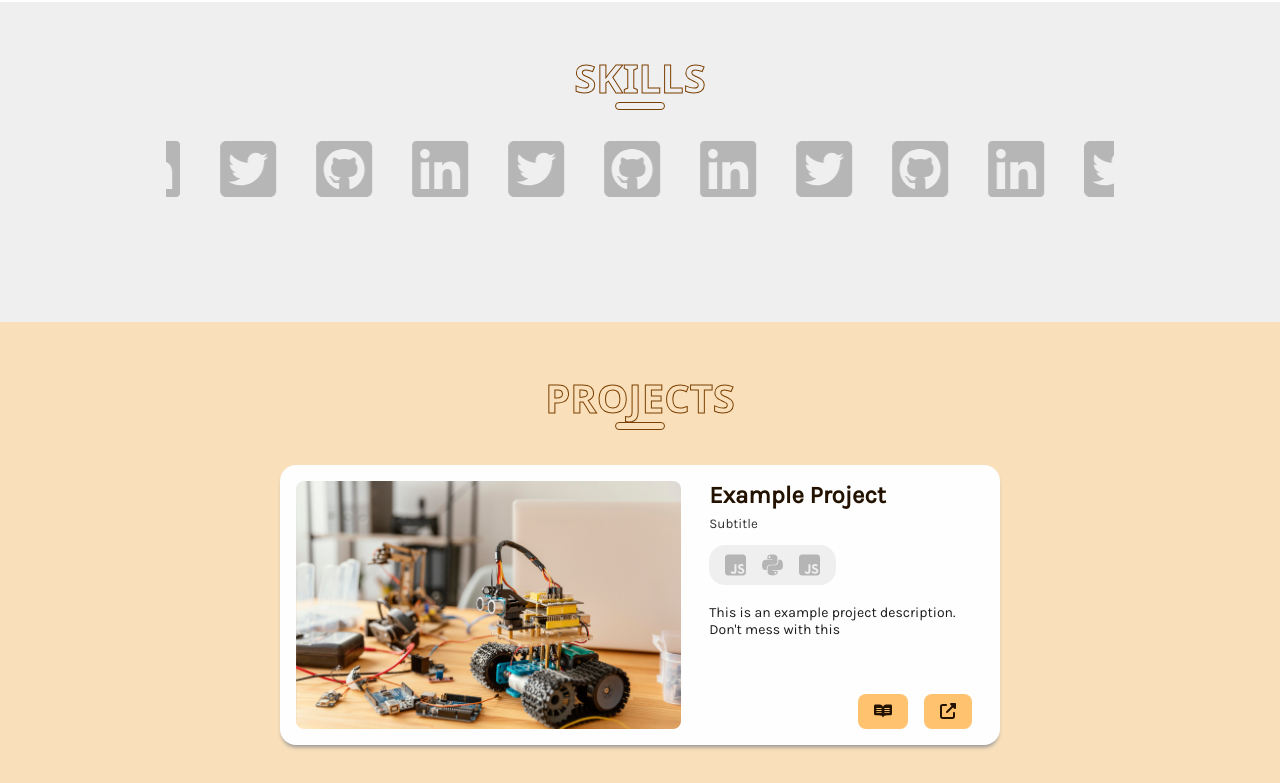
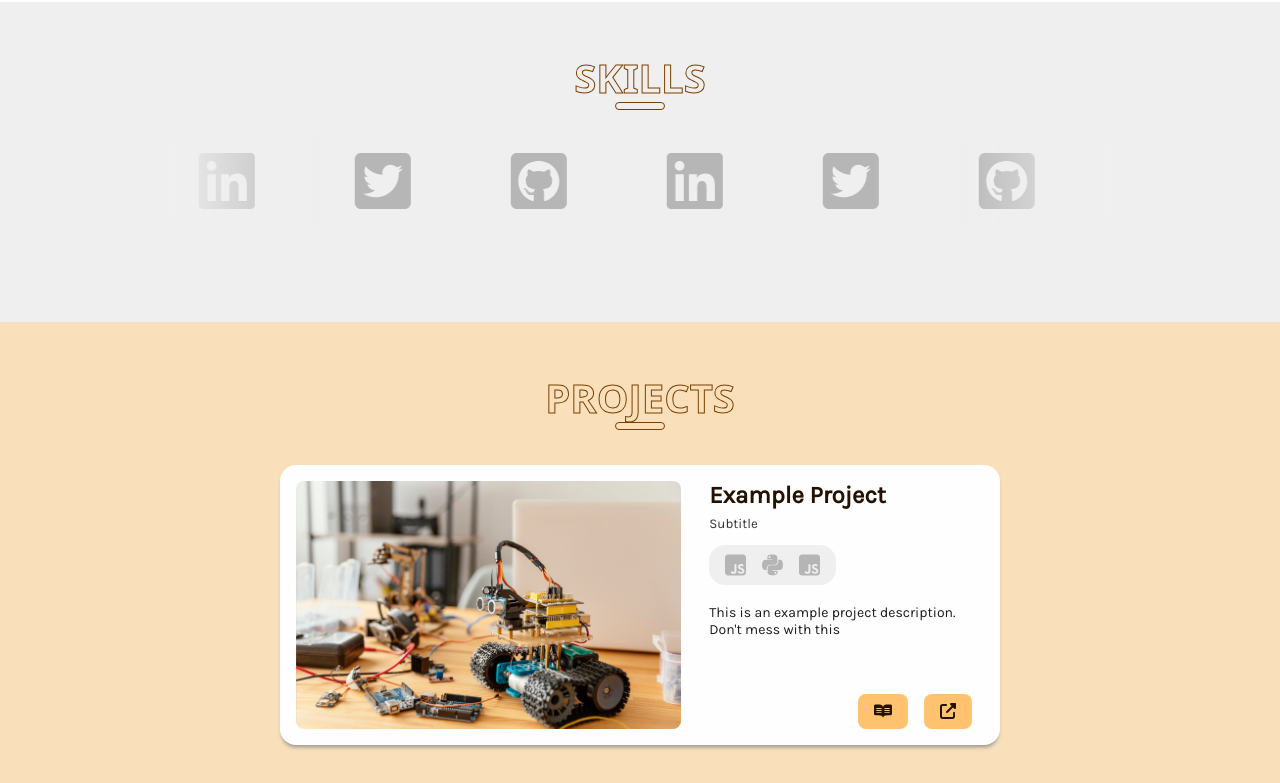
Before and after one commit to esmond-adjei/portfolio-website, a React (Create React App) app in the folder portfolio-front/: page / in a window 1280 px wide. Shown: the part 1280-2063 px from the top of the page. Built offline with nearby package versions, Linux system fonts and the light colour scheme.

Commit message:
modified some files

```diff
--- a/portfolio-front/src/components/Content.js
+++ b/portfolio-front/src/components/Content.js
@@ -16,7 +16,6 @@ import sadStudent from '../images/stock/sad-student.jpg';
 import { FontAwesomeIcon  } from '@fortawesome/react-fontawesome';
 import { faSquareJs, faPython, faLinkedin, faTwitter, faGithub } from '@fortawesome/free-brands-svg-icons';
 
-// import {linkedin.svg, square-github.svg, square-twitter.svg} from '../../images';
 import sqLinkedin from '../images/square-linkedin.svg';
 import sqGithub from '../images/square-github.svg';
 import sqTwitter from '../images/square-twitter.svg';
@@ -82,7 +81,7 @@ function MainContent() {
 {/* skills */}
             <section className='skills__section'>
                 <h2 className='section__heading'>SKILLS</h2>
-                <div className='skill_logos'>
+                <div className='skill_logos marquee'>
                     <BigLogo imageSrc={sqGithub} imageAlt={'github'}/>
                     <BigLogo imageSrc={sqLinkedin} imageAlt={'linkedin'}/>
                     <BigLogo imageSrc={sqTwitter} imageAlt={'twitter'}/>
@@ -95,7 +94,6 @@ function MainContent() {
                     <BigLogo imageSrc={sqGithub} imageAlt={'github'}/>
                     <BigLogo imageSrc={sqLinkedin} imageAlt={'linkedin'}/>
                     <BigLogo imageSrc={sqTwitter} imageAlt={'twitter'}/>
-                    <i className='fab fa-free-code-camp'/>
                 </div>
             </section>
 
--- a/portfolio-front/src/components/Header.js
+++ b/portfolio-front/src/components/Header.js
@@ -1,4 +1,4 @@
-import logoGold from '../images/22-logo.jpg';
+import logoGold from '../images/22-choco-plain.png';
 
 import React from 'react';
 
--- a/portfolio-front/src/components/microcomponents/micro.css
+++ b/portfolio-front/src/components/microcomponents/micro.css
@@ -55,8 +55,8 @@
       transform: translateX(0%);
     }
     100% {
-      -webkit-transform: translateX(-100%);
-      transform: translateX(-100%);
+      -webkit-transform: translateX(-500%);
+      transform: translateX(-500%);
     }
   }
 
@@ -231,6 +231,18 @@ button[type="submit"] {
   width: 100%;
   height: 100%;
   transition: transform 0.3s ease;
+  position: relative;
+}
+
+.image-container::before{
+  position: absolute;
+  top: 0;
+  left: 0;
+  width: 75%;
+  height: 100%;
+  content: "";
+  z-index: 10;
+  background: linear-gradient(to right, black 0%, transparent 100%);
 }
 
 .slide {
@@ -240,6 +252,7 @@ button[type="submit"] {
   object-fit: cover;
   transition: opacity 0.3s ease;
   opacity: 0;
+  position: relative;
 }
 
 .slide.active {
--- a/portfolio-front/src/components/microcomponents/slidingImages.js
+++ b/portfolio-front/src/components/microcomponents/slidingImages.js
@@ -1,16 +1,55 @@
-import React, { useState } from 'react';
-
+import React, { useState, useRef } from 'react';
 
 const SlidingImage = ({ images }) => {
   const [activeIndex, setActiveIndex] = useState(0);
+  const containerRef = useRef(null);
+  const [dragStartX, setDragStartX] = useState(null);
 
   const handleDotClick = (index) => {
     setActiveIndex(index);
   };
 
+  const handleMouseDown = (event) => {
+    setDragStartX(event.clientX);
+  };
+
+  const handleMouseMove = (event) => {
+    if (dragStartX !== null) {
+      const dragDistance = event.clientX - dragStartX;
+      containerRef.current.style.transform = `translateX(calc(-${activeIndex * 100}% + ${dragDistance}px))`;
+    }
+  };
+
+  const handleMouseUp = (event) => {
+    if (dragStartX !== null) {
+      const dragDistance = event.clientX - dragStartX;
+      const slideWidth = containerRef.current.offsetWidth;
+      const swipeThreshold = slideWidth / 5;
+
+      if (dragDistance < -swipeThreshold && activeIndex < images.length - 1) {
+        setActiveIndex(activeIndex + 1);
+      } else if (dragDistance > swipeThreshold && activeIndex > 0) {
+        setActiveIndex(activeIndex - 1);
+      }
+
+      containerRef.current.style.transform = `translateX(-${activeIndex * 100}%)`;
+      setDragStartX(null);
+    }
+  };
+
   return (
-      <div className="sliding-image">
-        <div className="image-container" style={{ transform: `translateX(-${activeIndex * 100}%)` }}>
+    <div
+      className="sliding-image"
+      onMouseDown={handleMouseDown}
+      onMouseMove={handleMouseMove}
+      onMouseUp={handleMouseUp}
+      onMouseLeave={handleMouseUp}
+    >
+      <div
+        className="image-container"
+        style={{ transform: `translateX(-${activeIndex * 100}%)` }}
+        ref={containerRef}
+      >
         {images.map((image, index) => (
           <img
             key={index}
@@ -33,5 +72,4 @@ const SlidingImage = ({ images }) => {
   );
 };
 
-
 export default SlidingImage;
--- a/portfolio-front/src/style/component-styles/Content.css
+++ b/portfolio-front/src/style/component-styles/Content.css
@@ -123,15 +123,33 @@ section {
     background-color: var(--grey);
 }
 .skill_logos {
+    position: relative;
     width: 80%;
     margin: auto;
     overflow: hidden;
 
     display: flex;
     justify-content: center;
-    gap: 40px;
+    gap: 100px;
+    border-radius: 12px;
+    padding: 12px;
 }
-
+.marquee:before, .marquee:after {
+    position: absolute;
+    top: 0;
+    width: 10rem;
+    height: 100%;
+    content: "";
+    z-index: 1;
+  }
+  .marquee:before {
+    left: 0;
+    background: linear-gradient(to right, var(--grey) 0%, transparent 100%);
+}
+.marquee:after {
+    right: 0;
+    background: linear-gradient(to left, var(--grey) 0%, transparent 100%);
+  }
 /* -------------- PROJECTS -------------- */
 .projects__section {
     background-color: var(--light-50);
--- a/portfolio-front/src/style/component-styles/Header.css
+++ b/portfolio-front/src/style/component-styles/Header.css
@@ -3,7 +3,7 @@ header {
     padding: 8px;
     position: fixed;
     top: 0px;
-    z-index: 1;
+    z-index: 100;
 }
 
 .header {
@@ -23,6 +23,8 @@ header {
 
 header .logo {
     width: 48px;
+    /* background-color: var(--choco-gold); */
+    padding: 8px;
     border-radius: 12px;
 }
 
--- a/portfolio-front/src/style/responsive.css
+++ b/portfolio-front/src/style/responsive.css
@@ -40,7 +40,9 @@
 
 /* SAMSUNG GALAXY S20 ULTRA */
 @media (max-width: 640px) {
-
+    .header {
+        padding: 8px 32px;
+    }
     /* BANNER */
     .banner-text h1{
         font-size: 3rem;
@@ -70,6 +72,10 @@
         min-width: 100%;
     }
 
+    /* SKILL SECTION */
+    .skills__section {
+        padding: 0px;
+    }
     /* CARD */
     .card {
         flex-direction: column;
```
Lines whose indentation alone changed are shown as unchanged.
